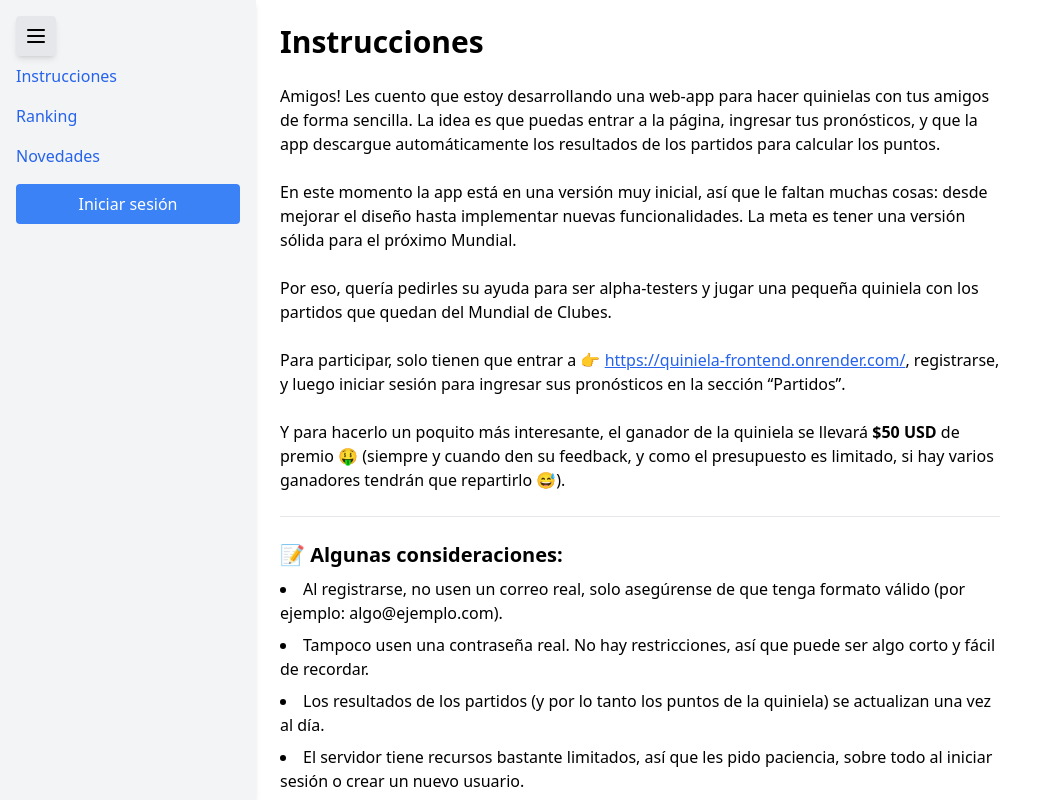
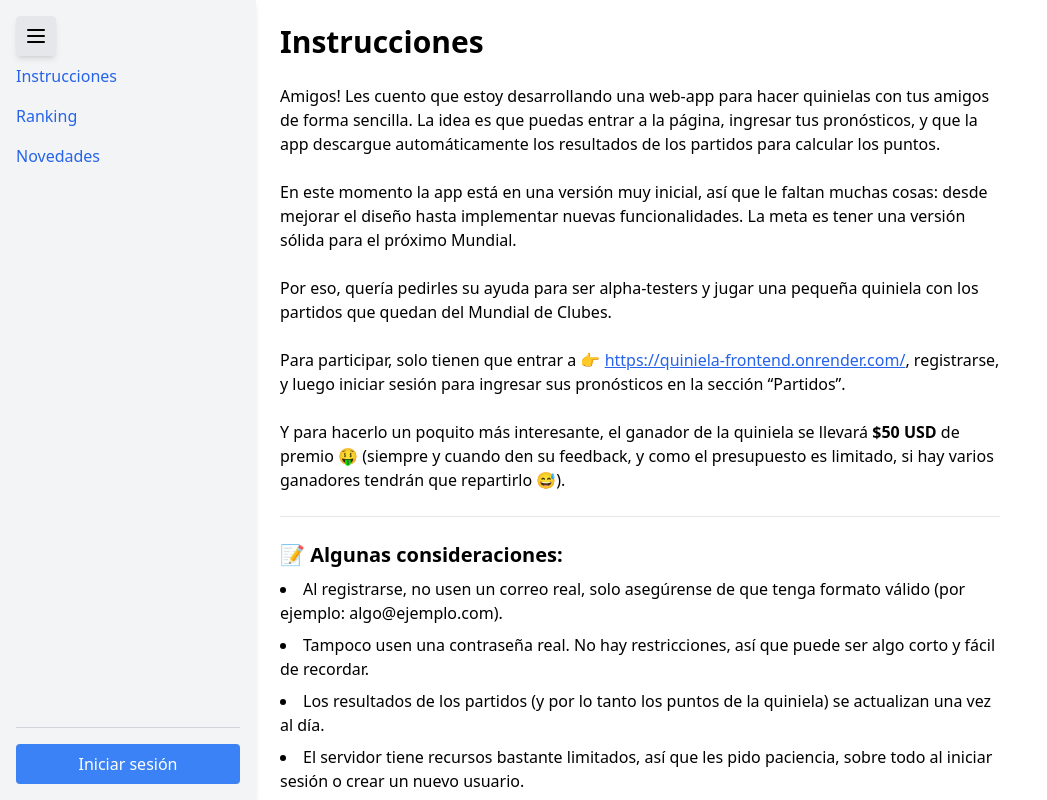
Before and after one commit to rogeliolopezcamara/quiniela-app, a React (Vite) app in the folder quiniela-frontend/: page / in a window 1280 px wide. Shown: the top 800 px of the page, without its empty margins (0-1047 px from the left). Built offline with nearby package versions, Linux system fonts and the light colour scheme; no server answers.

Commit message:
Ajustes sidebar login-logout 3

```diff
--- a/quiniela-frontend/src/components/Sidebar.jsx
+++ b/quiniela-frontend/src/components/Sidebar.jsx
@@ -29,12 +29,14 @@ function Sidebar() {
 
       {/* Menú lateral */}
       <div
-        className={`fixed top-0 left-0 min-h-screen w-64 bg-gray-100 shadow-md transform transition-transform duration-300 z-40
+        className={`fixed top-0 left-0 w-64 bg-gray-100 pt-16 px-4 shadow-md z-40 transition-transform duration-300
           ${isOpen ? "translate-x-0" : "-translate-x-full"}
         `}
+        style={{ height: "100dvh" }} // 💡 clave para móviles
       >
-        <div className="flex flex-col h-full p-4 pt-16">
-          <div className="flex-1 space-y-4">
+        <div className="flex flex-col h-full">
+          {/* Parte scrollable */}
+          <div className="flex-1 overflow-y-auto space-y-4">
             <button onClick={() => navigate("/")} className="text-left w-full text-blue-600 hover:underline">
               Instrucciones
             </button>
@@ -59,8 +61,8 @@ function Sidebar() {
             </button>
           </div>
 
-          {/* Botón inferior */}
-          <div className="pt-4">
+          {/* Parte fija abajo */}
+          <div className="py-4 border-t border-gray-300">
             {authToken ? (
               <button
                 onClick={handleLogout}
```
